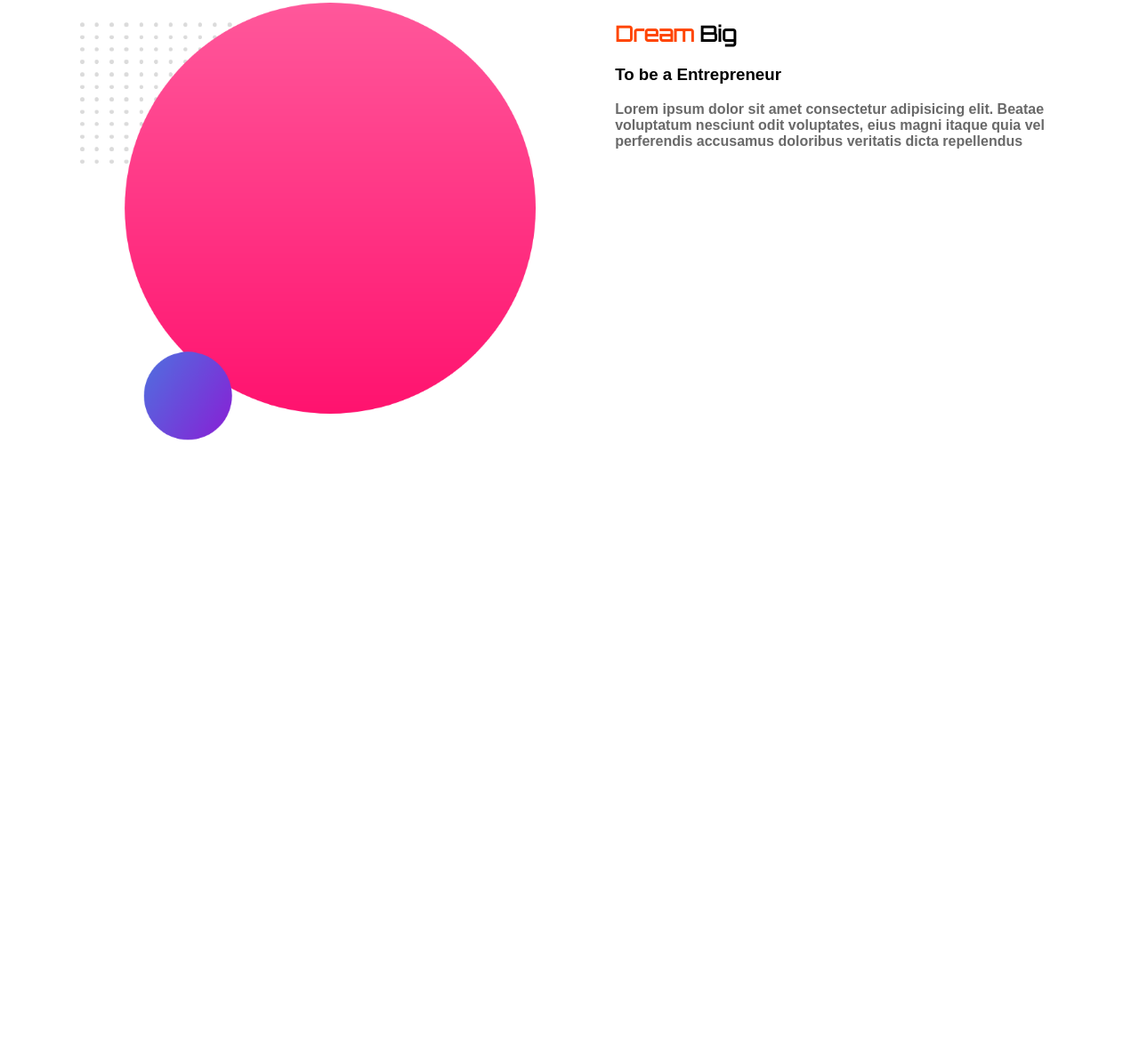
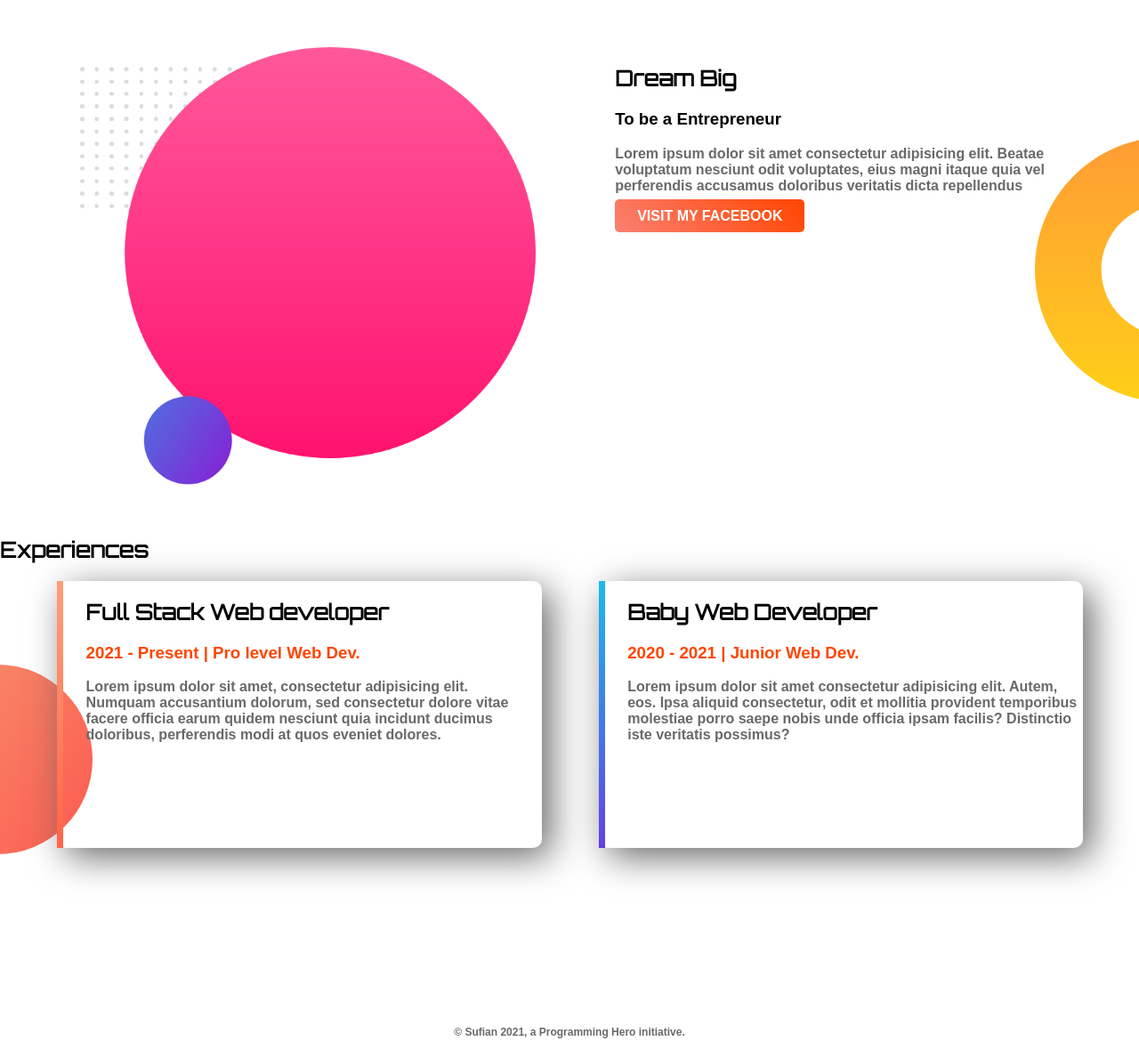
Before and after one commit to ssufi63/web-portfolio, a plain HTML site: page index.html in a window 1280 px wide. Shown: the part 497-1676 px from the top of the page at 89% size. Before the commit the page ends 1000 px from the top, so only its background shows below. Drawn offline with Linux system fonts and the light colour scheme; a web font is replaced by a local one.

Commit message:
final submit

```diff
--- a/index.html
+++ b/index.html
@@ -11,7 +11,7 @@
     <section class="top-banner">
         <div class="half-width">
             <h1>Welcome To </h1>
-            <h1><span class="name-highlight">Sufi's</span> Website</h1>
+            <h1><span class="color-highlight">Sufi's</span> Website</h1>
             <h3>World-class Professional Web Dev.</h3>
             <p>An EEE graduate who loves web development. The dream is to become a top web developer. Lorem ipsum dolor sit amet consectetur adipisicing elit. Laboriosam nobis vero nihil aliquid sapiente quas!</p>
             <a class="link-button" target="_blank" href="https://www.linkedin.com/in/sufi63/">HIRE ME</a>
@@ -28,7 +28,24 @@
             <h2><span class="name-highlight">Dream</span> Big</h2>
             <h3>To be a Entrepreneur</h3>
             <p>Lorem ipsum dolor sit amet consectetur adipisicing elit. Beatae voluptatum nesciunt odit voluptates, eius magni itaque quia vel perferendis accusamus doloribus veritatis dicta repellendus</p>
+            <a class="link-button" target="_blank" href="https://www.facebook.com/masufian63">VISIT MY FACEBOOK</a>
         </div>
     </section>
+    <section class="experience-area">
+        <h2>Experiences</h2>
+        <div id="full-stack" class="half-width experience-style">
+            <h2>Full Stack Web developer</h2>
+            <h3 class="color-highlight">2021 - Present | Pro level Web Dev.</h3>
+            <p>Lorem ipsum dolor sit amet, consectetur adipisicing elit. Numquam accusantium dolorum, sed consectetur dolore vitae facere officia earum quidem nesciunt quia incidunt ducimus doloribus, perferendis modi at quos eveniet dolores.</p>
+        </div>
+        <div id="baby-stack" class="half-width experience-style">
+            <h2>Baby Web Developer</h2>
+            <h3 class="color-highlight">2020 - 2021 | Junior Web Dev.</h3>
+            <p>Lorem ipsum dolor sit amet consectetur adipisicing elit. Autem, eos. Ipsa aliquid consectetur, odit et mollitia provident temporibus molestiae porro saepe nobis unde officia ipsam facilis? Distinctio iste veritatis possimus?</p>
+        </div>
+    </section>
+    <footer>
+        <p>&copy; Sufian 2021, a Programming Hero initiative.</p>
+    </footer>
 </body>
 </html>
--- a/style.css
+++ b/style.css
@@ -14,7 +14,7 @@ p{
     font-weight: 700;
     color:dimgray;
 }
-.name-highlight{
+.color-highlight{
     color: orangered;
 }
 .half-width{
@@ -32,6 +32,7 @@ p{
 }
 section{
     height:500px;
+    margin-bottom: 50px;
 }
 .link-button{
     text-decoration: none;
@@ -41,3 +42,34 @@ section{
     color: white;
     font-weight: 700;
 }
+.big-dream{
+    background-image: url("images/dream-bg.png");
+    background-repeat: no-repeat;
+    background-position: right;
+}
+.experience-style{
+    box-shadow: 10px 10px 40px dimgray;
+    border-radius: 10px;
+    height: 60%;
+
+}
+.experience-area{
+    background-image: url(images/exp-bg.png);
+    background-repeat: no-repeat;
+    background-position: left;
+}
+#full-stack{
+    border-left: 7px solid ;
+    border-image: linear-gradient(180deg, lightsalmon, tomato);
+    border-image-slice: 1;
+}
+#baby-stack{
+    border-left: 7px solid ;
+    border-image: linear-gradient(180deg, rgb(29, 185, 233), rgba(61, 16, 223, 0.795));
+    border-image-slice: 1;
+
+}
+footer p{
+    text-align: center;
+    font-size: 12px;
+}
```
